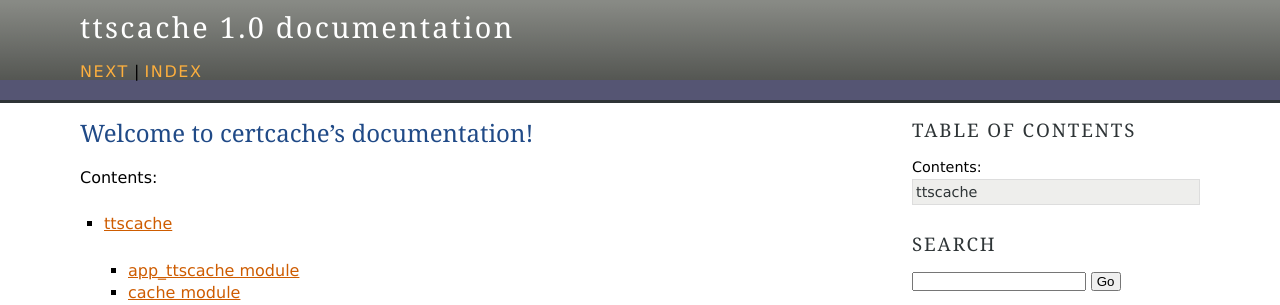
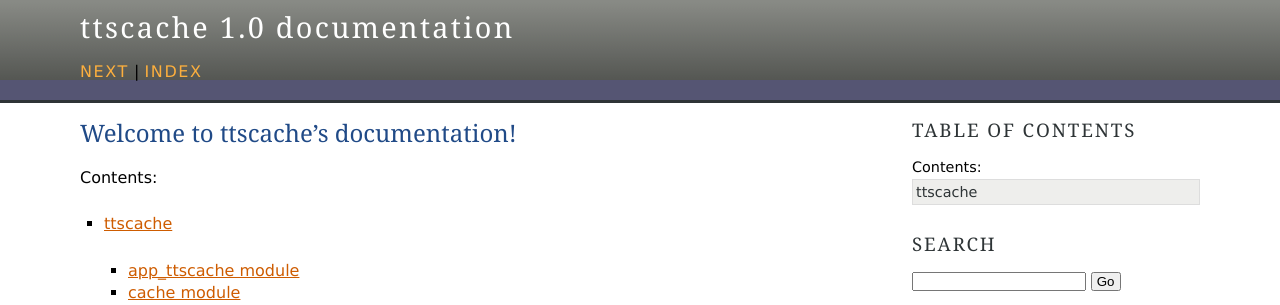
Before and after one commit to Cloud-PG/docker-images, a Sphinx documentation site: the page built from ttscache/docs/source/index.rst, in a window 1280 px wide. Shown: the top 305 px of the page. Built offline with Sphinx 7.4.7, drawn with Linux system fonts in a browser that asks for light colours.

Commit message:
Change certcache name to ttscache

```diff
--- a/ttscache/docs/source/conf.py
+++ b/ttscache/docs/source/conf.py
@@ -1,6 +1,6 @@
 # -*- coding: utf-8 -*-
 #
-# certcache documentation build configuration file, created by
+# ttscache documentation build configuration file, created by
 # sphinx-quickstart on Tue Dec  5 16:05:00 2017.
 #
 # This file is execfile()d with the current directory set to its
@@ -115,7 +115,7 @@ html_sidebars = {
 # -- Options for HTMLHelp output ------------------------------------------
 
 # Output file base name for HTML help builder.
-htmlhelp_basename = 'certcachedoc'
+htmlhelp_basename = 'ttscachedoc'
 
 
 # -- Options for LaTeX output ---------------------------------------------
@@ -142,7 +142,7 @@ latex_elements = {
 # (source start file, target name, title,
 #  author, documentclass [howto, manual, or own class]).
 latex_documents = [
-    (master_doc, 'certcache.tex', u'certcache Documentation',
+    (master_doc, 'ttscache.tex', u'ttscache Documentation',
      u'MircoT', 'manual'),
 ]
 
@@ -152,7 +152,7 @@ latex_documents = [
 # One entry per manual page. List of tuples
 # (source start file, name, description, authors, manual section).
 man_pages = [
-    (master_doc, 'certcache', u'certcache Documentation',
+    (master_doc, 'ttscache', u'ttscache Documentation',
      [author], 1)
 ]
 
@@ -163,8 +163,8 @@ man_pages = [
 # (source start file, target name, title, author,
 #  dir menu entry, description, category)
 texinfo_documents = [
-    (master_doc, 'certcache', u'certcache Documentation',
-     author, 'certcache', 'One line description of project.',
+    (master_doc, 'ttscache', u'ttscache Documentation',
+     author, 'ttscache', 'One line description of project.',
      'Miscellaneous'),
 ]
 
--- a/ttscache/docs/source/index.rst
+++ b/ttscache/docs/source/index.rst
@@ -1,9 +1,9 @@
-.. certcache documentation master file, created by
+.. ttscache documentation master file, created by
    sphinx-quickstart on Tue Dec  5 16:05:00 2017.
    You can adapt this file completely to your liking, but it should at least
    contain the root `toctree` directive.
 
-Welcome to certcache's documentation!
+Welcome to ttscache's documentation!
 =====================================
 
 .. toctree::
```
Also changed, not shown: 4 other files.
